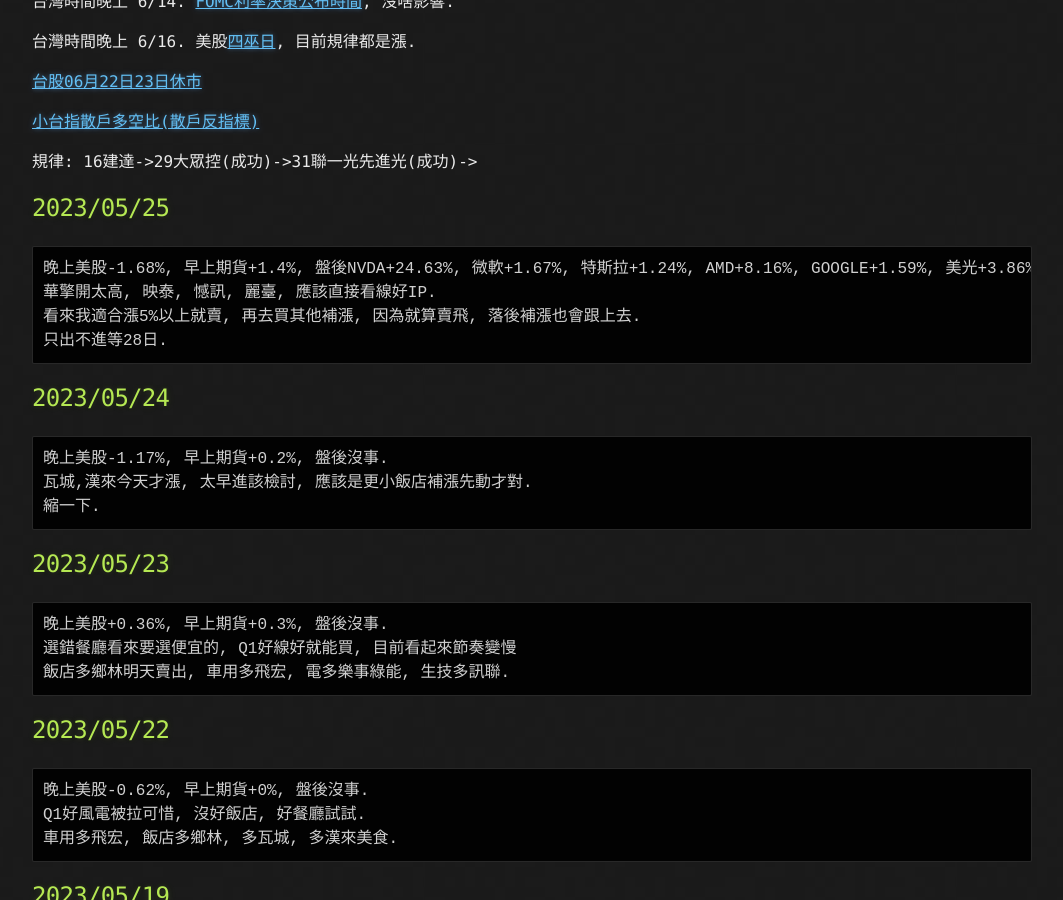
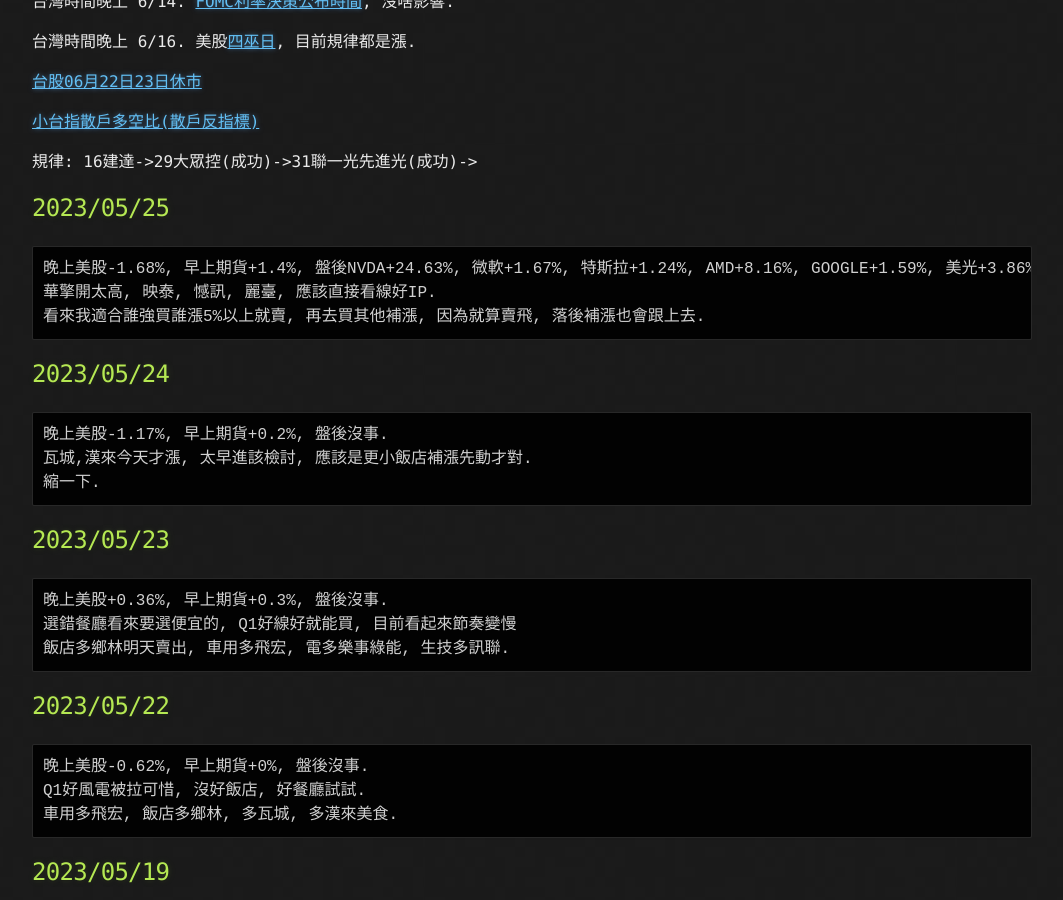
Before and after one commit to lepg5487/Stock_God, a Jekyll site: the page built from index.md, in a window 1280 px wide and 900 px high, scrolled down 388 px. Shown: the whole window, without its empty margins (108-1171 px from the left). Built offline with Jekyll 4.4.1, drawn with Linux system fonts in a browser that asks for light colours; our own code applies the rules of GitHub Pages for plain Markdown files.

Commit message:
Update index.md

````diff
--- a/index.md
+++ b/index.md
@@ -22,8 +22,7 @@
 ```
 晚上美股-1.68%, 早上期貨+1.4%, 盤後NVDA+24.63%, 微軟+1.67%, 特斯拉+1.24%, AMD+8.16%, GOOGLE+1.59%, 美光+3.86%, 台積電+6.81%.
 華擎開太高, 映泰, 憾訊, 麗臺, 應該直接看線好IP.
-看來我適合漲5%以上就賣, 再去買其他補漲, 因為就算賣飛, 落後補漲也會跟上去.
-只出不進等28日.
+看來我適合誰強買誰漲5%以上就賣, 再去買其他補漲, 因為就算賣飛, 落後補漲也會跟上去.
 ```
 
 ## 2023/05/24
````
